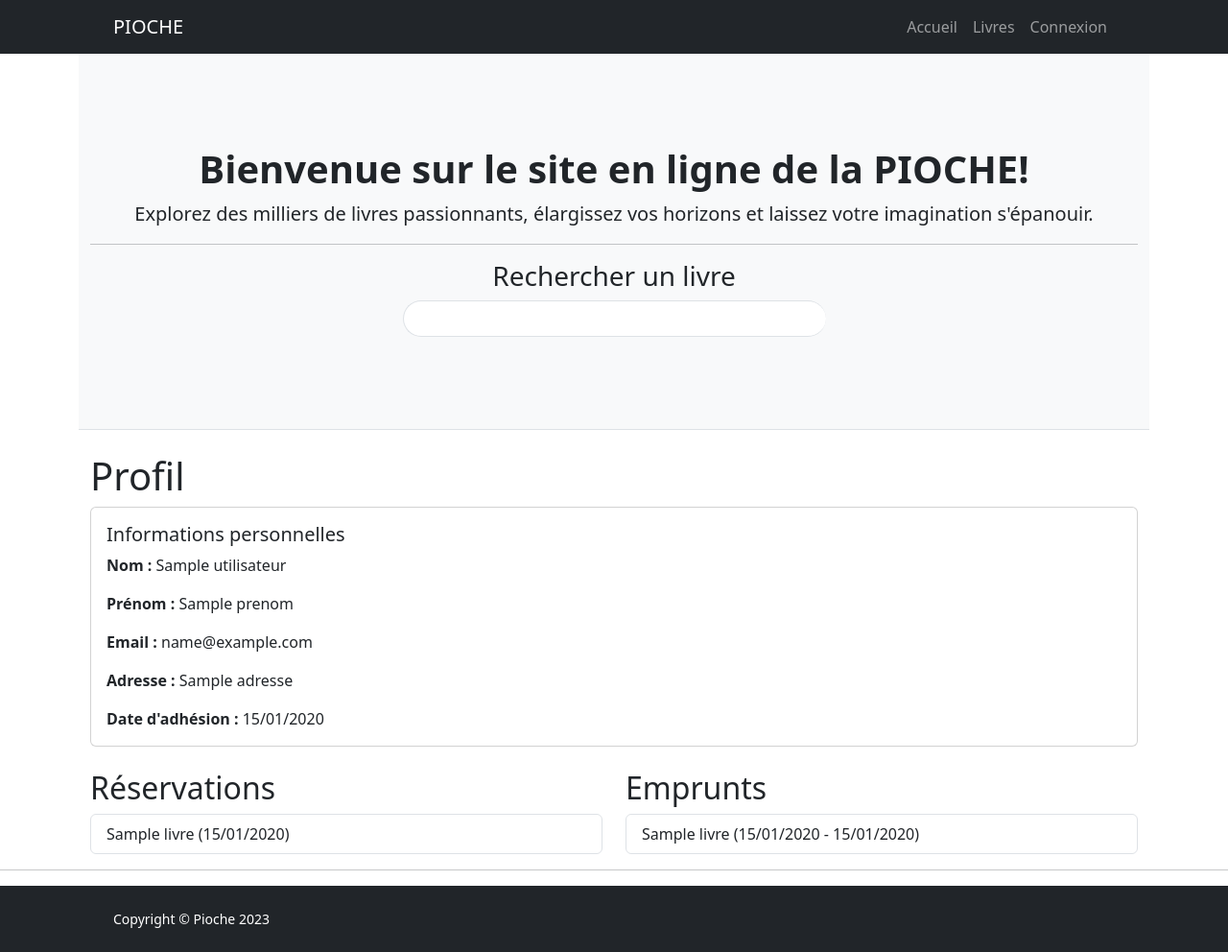
After one commit to jennifer-guegbelet/pioche, a Symfony app: template templates/profil/index.html.twig in a window 1280 px wide. The commit adds this page. Shown: the whole page at 96% size. Run offline with Twig, Linux system fonts and the light colour scheme; the template is opened without the code that fills it: most values are stand-ins (such as "Sample title", 1, 10 or a date in 2020); some libraries are stand-ins or nearby versions.

Commit message:
Page du profil

```diff
--- a/templates/base.html.twig
+++ b/templates/base.html.twig
@@ -6,7 +6,6 @@
         {% block stylesheets %}{{ encore_entry_link_tags('app') }}{% endblock %}
 
         <link href="https://cdn.jsdelivr.net/npm/bootstrap@5.3.0/dist/css/bootstrap.min.css" rel="stylesheet" integrity="sha384-9ndCyUaIbzAi2FUVXJi0CjmCapSmO7SnpJef0486qhLnuZ2cdeRhO02iuK6FUUVM" crossorigin="anonymous">
-        <link rel="stylesheet" href="{{ asset('node_modules/@fortawesome/fontawesome-free/css/all.min.css') }}">
         <link href="https://cdn.jsdelivr.net/npm/bootstrap-icons@1.5.0/font/bootstrap-icons.css" rel="stylesheet" />
 
     </head>
@@ -23,16 +22,12 @@
                         {% if is_granted('ROLE_ADMIN') %}
                         <li class="nav-item"><a class="nav-link" href="{{path("app_livre_index")}}">Administration</a></li>
                         {% endif %}
+
                         {% if app.user %}
-                        <li class="nav-item dropdown">
-                            <a class="nav-link dropdown-toggle" id="navbarDropdownprofil" href="#" role="button" data-bs-toggle="dropdown" aria-expanded="false"> Mon compte</a>
-                            <ul class="dropdown-menu dropdown-menu-end" aria-labelledby="navbarDropdownprofil">
-                                <li><a class="dropdown-item" href="profil-overview.html">Gérer mon compte</a></li>
-                                <li><a class="dropdown-item" href="{{ path('app_logout') }}">Deconnexion</a></li>
-                            </ul>
-                        </li>
+                            <li class="nav-item"><a class="nav-link" href="{{path("app_profil_index")}}">Mon compte</a></li>
+                            <li class="nav-item"><a class="nav-link" href="{{path("app_logout")}}">Deconnexion</a></li>
                         {% else %}
-                        <li class="nav-item"><a class="nav-link" href="{{path("app_login")}}">Connexion</a></li>
+                            <li class="nav-item"><a class="nav-link" href="{{path("app_login")}}">Connexion</a></li>
                         {% endif %}
                     </ul>
                 </div>
--- /dev/null
+++ b/templates/profil/index.html.twig
@@ -0,0 +1,46 @@
+{% extends 'base.html.twig' %}
+
+{% block title %}Profil{% endblock %}
+
+{% block body %}
+    <div class="container">
+        <h1>Profil</h1>
+        <div class="card mb-4">
+            <div class="card-body">
+                <h5 class="card-title">Informations personnelles</h5>
+                <p class="card-text"><strong>Nom :</strong> {{ utilisateur.nom }}</p>
+                <p class="card-text"><strong>Prénom :</strong> {{ utilisateur.prenom }}</p>
+                <p class="card-text"><strong>Email :</strong> {{ utilisateur.email }}</p>
+                <p class="card-text"><strong>Adresse :</strong> {{ utilisateur.adresse }}</p>
+                <p class="card-text"><strong>Date d'adhésion :</strong> {{ utilisateur.dateAdhesion|date('d/m/Y') }}</p>
+            </div>
+        </div>
+
+        <div class="row">
+            <div class="col-md-6">
+                <h2>Réservations</h2>
+                {% if utilisateur.reservations|length > 0 %}
+                    <ul class="list-group">
+                        {% for reservation in utilisateur.reservations %}
+                            <li class="list-group-item">{{ reservation.livre.titre }} ({{ reservation.dateReservation|date('d/m/Y') }})</li>
+                        {% endfor %}
+                    </ul>
+                {% else %}
+                    <p>Aucune réservation en cours.</p>
+                {% endif %}
+            </div>
+            <div class="col-md-6">
+                <h2>Emprunts</h2>
+                {% if utilisateur.emprunts|length > 0 %}
+                    <ul class="list-group">
+                        {% for emprunt in utilisateur.emprunts %}
+                            <li class="list-group-item">{{ emprunt.livre.titre }} ({{ emprunt.dateEmprunt|date('d/m/Y') }} - {{ emprunt.dateRetourPrevue|date('d/m/Y') }})</li>
+                        {% endfor %}
+                    </ul>
+                {% else %}
+                    <p>Aucun emprunt en cours.</p>
+                {% endif %}
+            </div>
+        </div>
+    </div>
+{% endblock %}
```
Also changed, not shown: src/Controller/ProfilController.php (added, +22 -0 lines), src/Entity/Utilisateur.php (+67 -8 lines), 1 other file.
